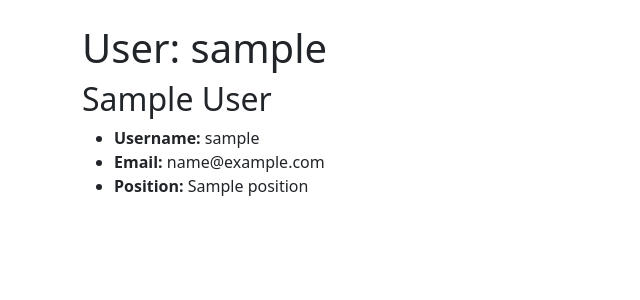
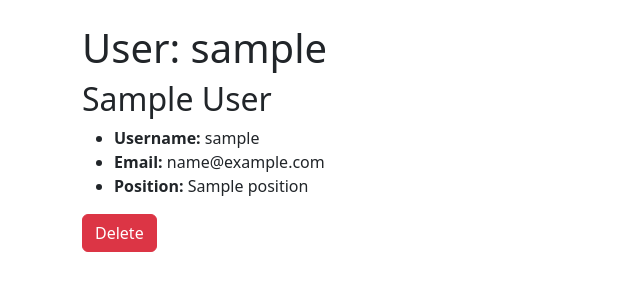
Before and after one commit to Qbaldo/IT_task_manager, a Django app: page /workers/1 in a window 1280 px wide. Shown: the top 300 px of the page, without its empty margins (0-640 px from the left). Run offline with Django 5.2, Linux system fonts and the light colour scheme; tables that the repository leaves empty hold one stand-in row (values such as "Sample post").

Commit message:
Add delete user function and delete button in worker_detail

```diff
--- a/IT_task_manager/templates/task_manager/worker_detail.html
+++ b/IT_task_manager/templates/task_manager/worker_detail.html
@@ -7,6 +7,8 @@
       <li><strong>Username:</strong> {{ worker.username }}</li>
       <li><strong>Email:</strong> {{ worker.email }}</li>
       <li><strong>Position:</strong> {{ worker.position }}</li>
+
   </ul>
+<a href="{% url 'worker-delete' worker.pk %}" class="btn btn-danger" onclick="return confirm('Delete?');">Delete</a>
 
 {% endblock %}
--- a/IT_task_manager/templates/task_manager/worker_list.html
+++ b/IT_task_manager/templates/task_manager/worker_list.html
@@ -10,7 +10,6 @@
       <li>
         <a href="{% url 'worker-detail' worker.id %}">
           {{ worker.username }} - {{ worker.first_name }} {{ worker.last_name }}
-        </a>
       </li>
     {% empty %}
       <li>No workers yet.</li>
--- a/IT_task_manager/urls.py
+++ b/IT_task_manager/urls.py
@@ -23,7 +23,8 @@ from IT_task_manager.views import (position_list,
                                    position_create,
                                    position_delete,
                                    worker_detail,
-                                   worker_create)
+                                   worker_create,
+                                   worker_delete,)
 
 
 urlpatterns = [
@@ -35,5 +36,6 @@ urlpatterns = [
     path('position_create/' , position_create, name='position-create'),
     path('position/<int:pk>/delete', position_delete, name='position-delete'),
     path('workers/<int:pk>', worker_detail, name='worker-detail'),
-    path('worker_create/' , worker_create, name='worker-create')
+    path('worker_create/' , worker_create, name='worker-create'),
+    path('workers/<int:pk>/delete/', worker_delete, name='worker-delete')
 ]
--- a/IT_task_manager/views.py
+++ b/IT_task_manager/views.py
@@ -41,6 +41,11 @@ def worker_create(request):
         form = WorkerForm()
     return render(request, 'task_manager/worker_form.html', {'form': form})
 
+def worker_delete(request, pk):
+    worker = get_object_or_404(Worker, pk=pk)
+    worker.delete()
+    return redirect('worker-list')
+
 def task_list(request):
     tasks = Task.objects.all()
     return render(request, 'task_manager/task_list.html', {'tasks': tasks})
```
